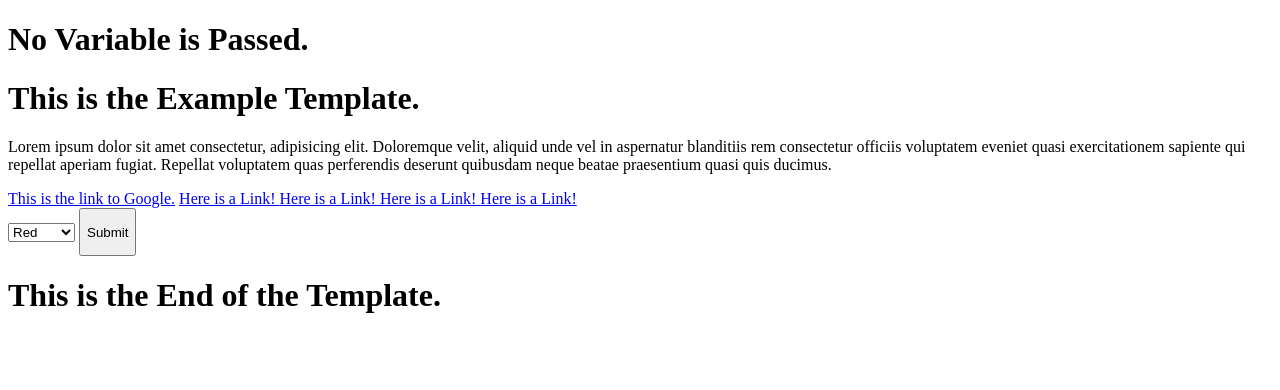
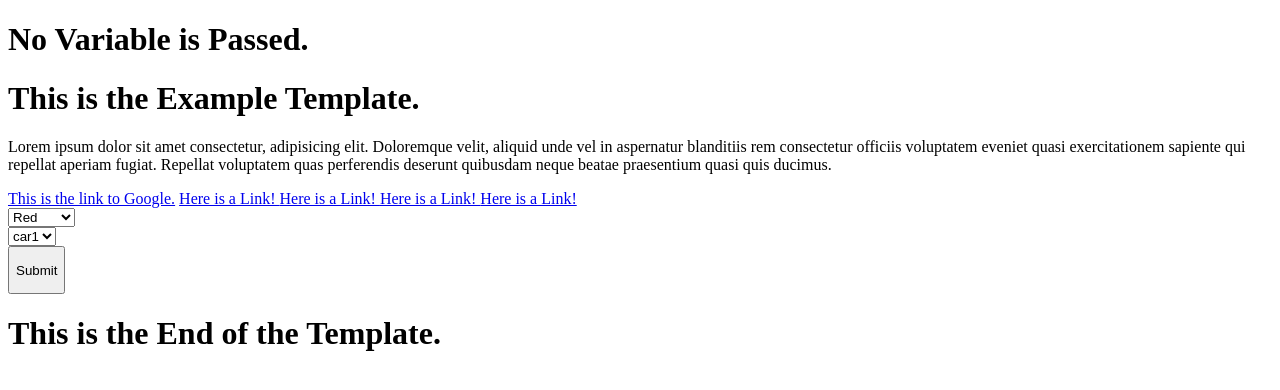
Before and after one commit to OdeToTheWind/flask_app_practice, a Flask app: page /home in a window 1280 px wide. Shown: the top 390 px of the page. Run offline with Flask 2, Linux system fonts and the light colour scheme.

Commit message:
dropdown get post working

```diff
--- a/app.py
+++ b/app.py
@@ -19,8 +19,9 @@ def sign():
 def home():
     links = ['https://www.youtube.com/', 'https://www.bing.com/', 'https://www.python.org/', 'https://www.english.com/']
     colours = ['Red', 'Blue', 'Black', 'Orange']
+    cars = ['car1', 'car2', 'car3', 'car4', 'car5', 'car6', 'car7']
 #    return render_template('example.html' )    # This is also working, without passing LINKS to that HTML file.
-    return render_template('example.html', links=links, colours=colours)
+    return render_template('example.html', links=links, colours=colours, cars=cars)
 
 @app.route("/process", methods=['POST'])
 def process():
@@ -31,10 +32,11 @@ def process():
     return render_template('index.html', name=name, comment=comment)
 
 @app.route("/dropdwn", methods=['POST'])
-def home():
+def dropdown():
     colour = request.form.get('colour')
+    car = request.form.get('car')
 
-    return render_template('dropdown.html', colour=colour)
+    return render_template('dropdown.html', colour=colour, car=car)
 
 if __name__ == '__main__':
     app.run(debug=True)
--- a/templates/dropdown.html
+++ b/templates/dropdown.html
@@ -7,7 +7,8 @@
     <title>Dropdown Ans</title>
 </head>
 <body>
-    <h1>{{ colour }}</h1>
+    <h1>The Colour is {{ colour }}</h1>
+    <h1>The Car is {{ car }}</h1>
 
 </body>
 </html>
--- a/templates/example.html
+++ b/templates/example.html
@@ -32,6 +32,14 @@
             <option value="{{colour}}">{{colour}}</option>
             {% endfor %}
         </select>
+        <br>
+        <select name="car" method="GET" action="/">
+            <option value="{{cars[0]}}" selected>{{cars[0]}}</option>
+            {% for car in cars[1:] %}
+            <option value="{{car}}">{{car}}</option>
+            {% endfor %}
+        </select>
+        <br>
             <button >
                 <p >Submit</p>
             </button>
```
Also changed, not shown: 1 other file.
